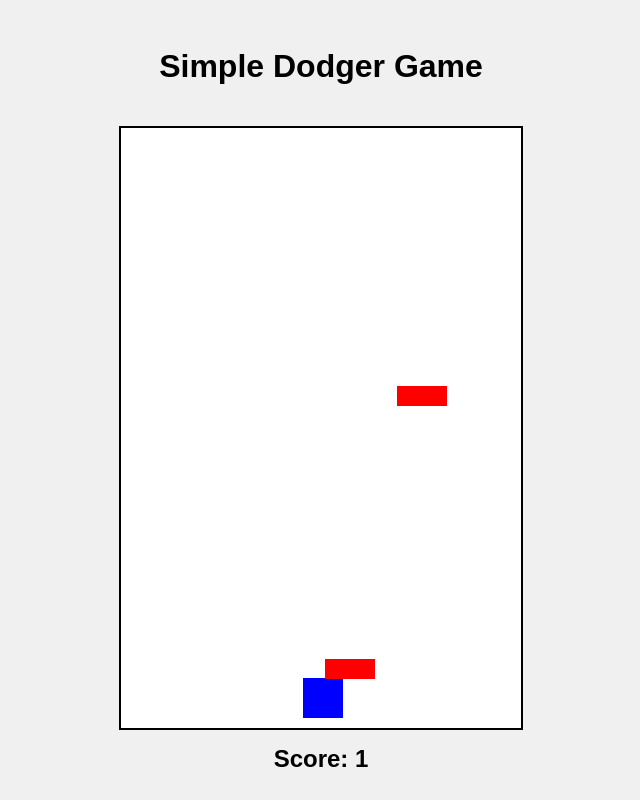
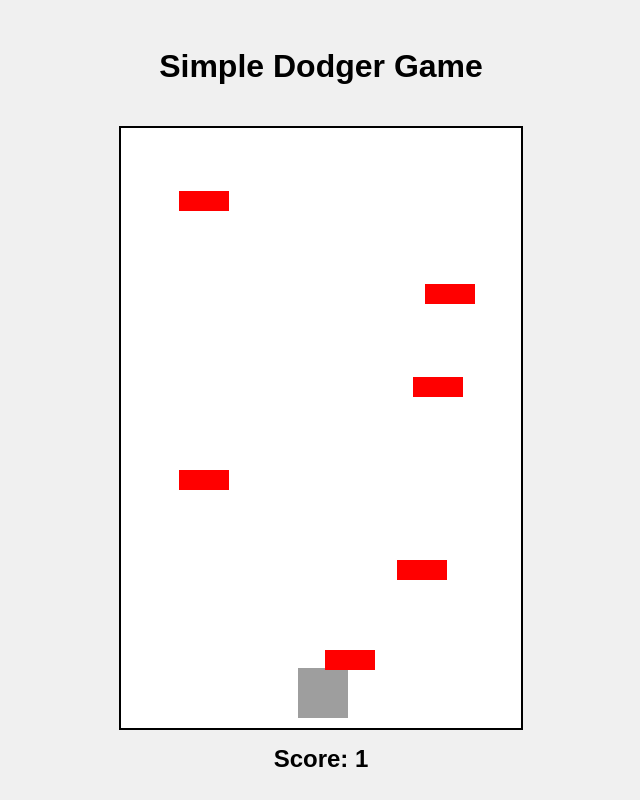
Before and after one commit to moderated-coder/smaple-python-game, a Flask app: page / in a window 1280 px wide. Shown: the whole page, without its empty margins (319-959 px from the left). Run offline with Flask 3, Linux system fonts and the light colour scheme; grey boxes are pictures that could not be loaded.

Commit message:
change character.

```diff
--- a/static/script.js
+++ b/static/script.js
@@ -12,7 +12,7 @@ let obstacles = []; // 활성화된 장애물 요소 배열
 let score = 0;
 let gameInterval; // 게임 루프 ID (나중에 중지하기 위해)
 let obstacleSpeed = 3; // 장애물 떨어지는 속도
-let obstacleFrequency = 1500; // 장애물 생성 간격 (ms)
+let obstacleFrequency = 500; // 장애물 생성 간격 (ms)
 let lastObstacleTime = 0;
 let isGameOver = false;
 
--- a/static/style.css
+++ b/static/style.css
@@ -21,12 +21,14 @@ body {
 }
 
 #player {
-    width: 40px; /* 플레이어 너비 */
-    height: 40px; /* 플레이어 높이 */
-    background-color: blue; /* 플레이어 색상 */
-    position: absolute; /* game-area 내부에서 절대 위치 */
-    bottom: 10px; /* 바닥에서 10px 위 */
-    left: 180px; /* 초기 가로 위치 (중앙) */
+    width: 50px;  /* 사용할 이미지의 실제 너비로 설정 */
+    height: 50px; /* 사용할 이미지의 실제 높이로 설정 */
+    /* background-color: blue; */ /* 이 줄 삭제 */
+    display: block; /* 추가 */
+    position: absolute;
+    bottom: 10px;
+    left: 180px;
+    /* left 값은 JavaScript에서 설정하므로 CSS에서는 보통 생략 */
 }
 
 .obstacle { /* 장애물 스타일 (클래스로 정의) */
--- a/templates/index.html
+++ b/templates/index.html
@@ -9,7 +9,7 @@
 <body>
     <h1>Simple Dodger Game</h1>
     <div id="game-area">
-        <div id="player"></div>
+        <img id="player" src="{{ url_for('static', filename='images/player.png') }}" alt="Player Character">
         </div>
     <div id="score">Score: 0</div>
 
```
